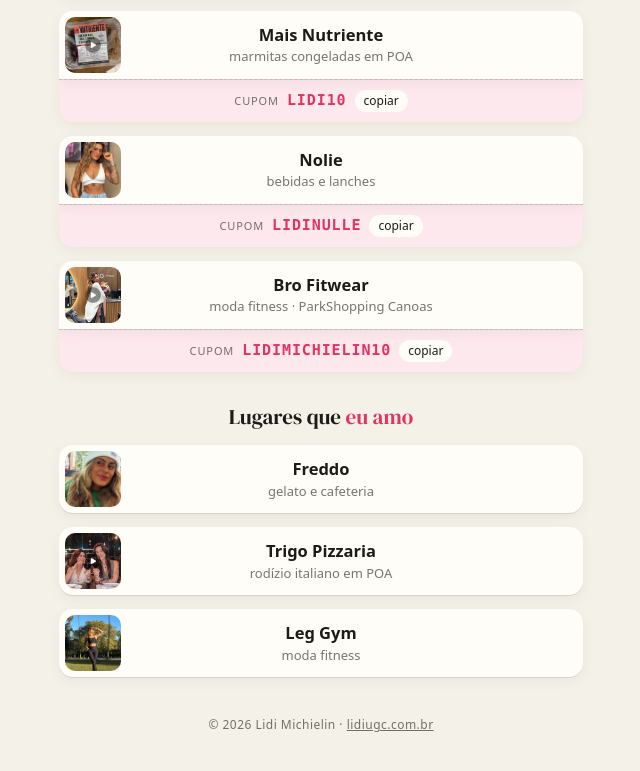
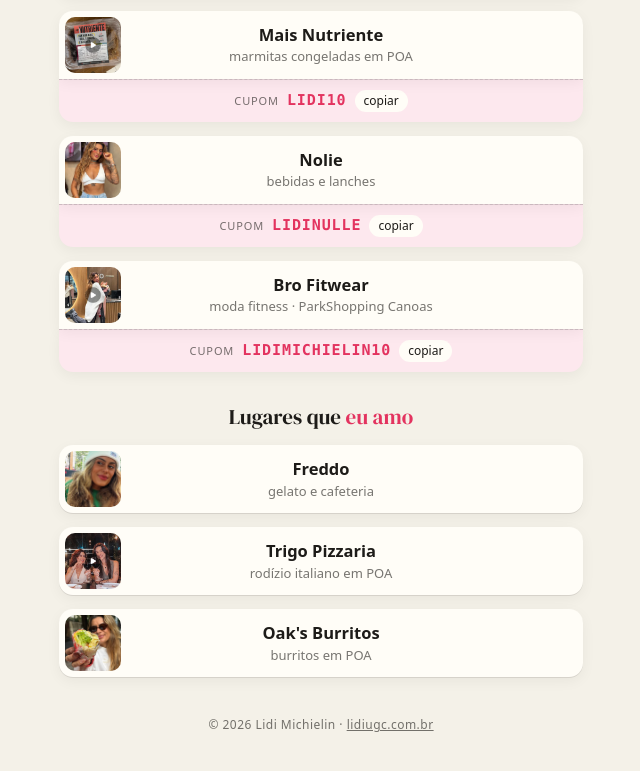
Before and after one commit to lidiugc-glitch/Lidi-ugc-, a plain HTML site: page links/index.html in a window 1280 px wide. Shown: the part 857-1628 px from the top of the page, without its empty margins (319-959 px from the left). Drawn offline with Linux system fonts and the light colour scheme.

Commit message:
Troca Leg Gym por Oak's na página de links
Co-Authored-By: Claude Opus 5.5 <noreply@anthropic.com>
Claude-Session: https://claude.ai/code/session_013oLkovh7dnACZ5Msdsgmg1

```diff
--- a/links/index.html
+++ b/links/index.html
@@ -84,7 +84,7 @@ footer a { color: inherit; }
   <h2>Lugares que <span>eu amo</span></h2>
   <a class="btn" href="https://www.instagram.com/freddobrasil/" target="_blank" rel="noopener"><img src="../assets/img/novas/freddo-casquinha.jpg" alt=""><b>Freddo<small>gelato e cafeteria</small></b><span></span></a>
   <a class="btn" href="https://www.instagram.com/trigo.pizzaria/" target="_blank" rel="noopener"><img src="../assets/img/reels/trigo-pizzaria.jpg" alt=""><b>Trigo Pizzaria<small>rodízio italiano em POA</small></b><span></span></a>
-  <a class="btn" href="https://www.instagram.com/useleggym/" target="_blank" rel="noopener"><img src="../assets/img/novas/leg-gym.jpg" alt=""><b>Leg Gym<small>moda fitness</small></b><span></span></a>
+  <a class="btn" href="https://www.instagram.com/oaksburritos/" target="_blank" rel="noopener"><img src="../assets/img/novas/oaks-burrito.jpg" alt=""><b>Oak's Burritos<small>burritos em POA</small></b><span></span></a>
 
   <footer>© 2026 Lidi Michielin · <a href="https://lidiugc.com.br">lidiugc.com.br</a></footer>
 </main>
```
